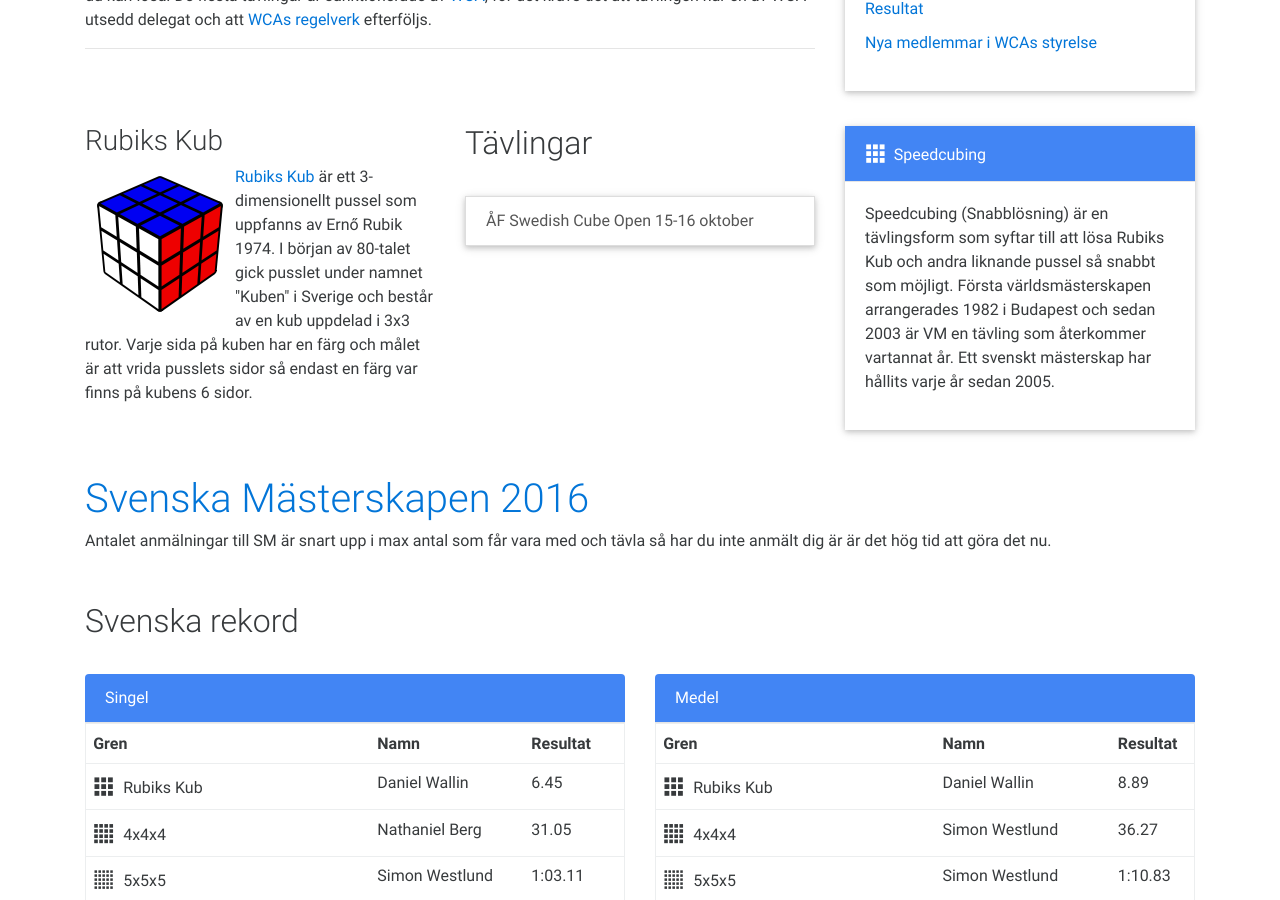
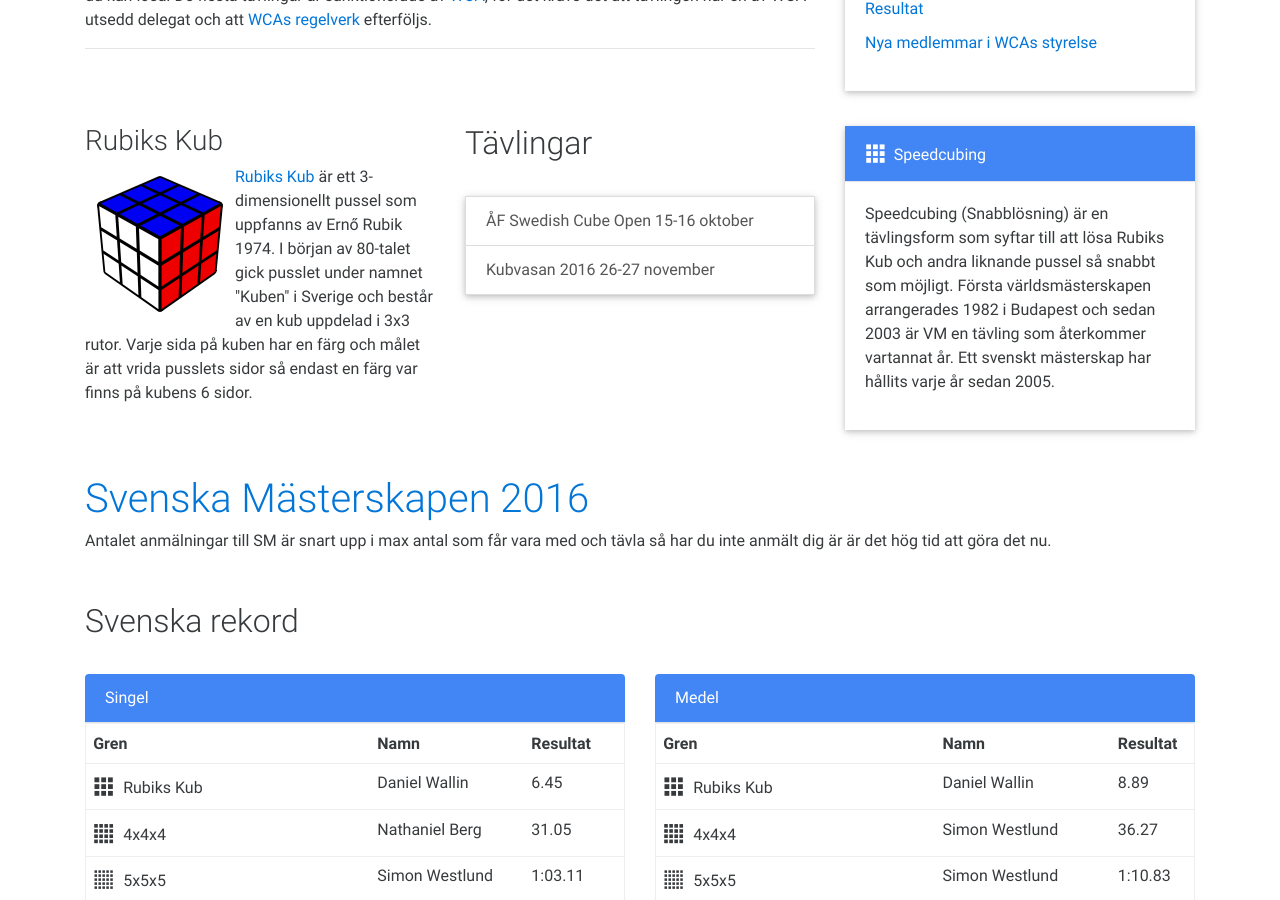
Before and after one commit to SveKub/SveKubOldSite, a Jekyll site: the page built from index.html, in a window 1280 px wide and 900 px high, scrolled down 359 px. Built offline with Jekyll 4.4.1, drawn with Linux system fonts in a browser that asks for light colours; nearby versions of some CDN libraries.

Commit message:
Kubvasan 2016

```diff
--- a/index.html
+++ b/index.html
@@ -44,6 +44,7 @@
             <h2 class="margin-bottom">Tävlingar</h2>
             <div class="list-group">
                 <a class="list-group-item" href="https://www.worldcubeassociation.org/competitions/AFSwedishCubeOpen2016">ÅF Swedish Cube Open 15-16 oktober</a>
+                <a class="list-group-item" href="https://www.worldcubeassociation.org/competitions/Kubvasan2016/">Kubvasan 2016 26-27 november</a>
             </div>
         </div>
         <div class="col-md-4">
```
